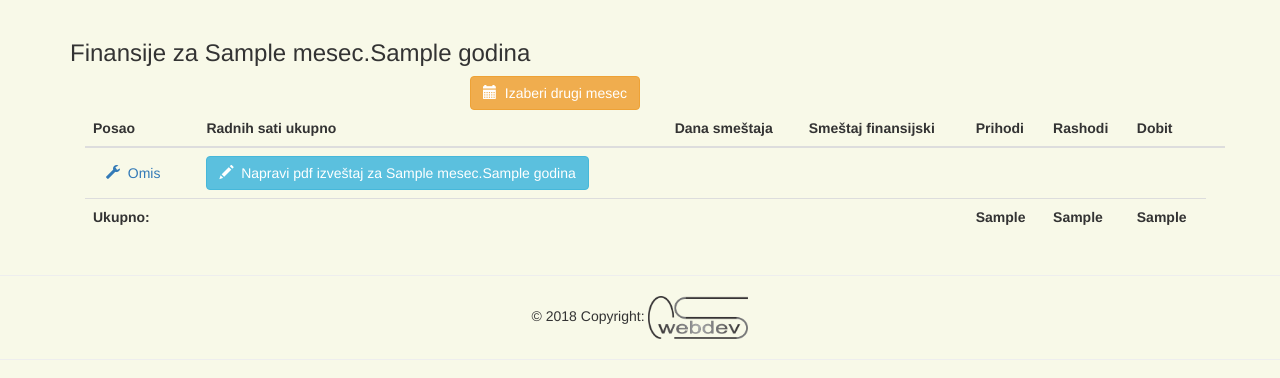
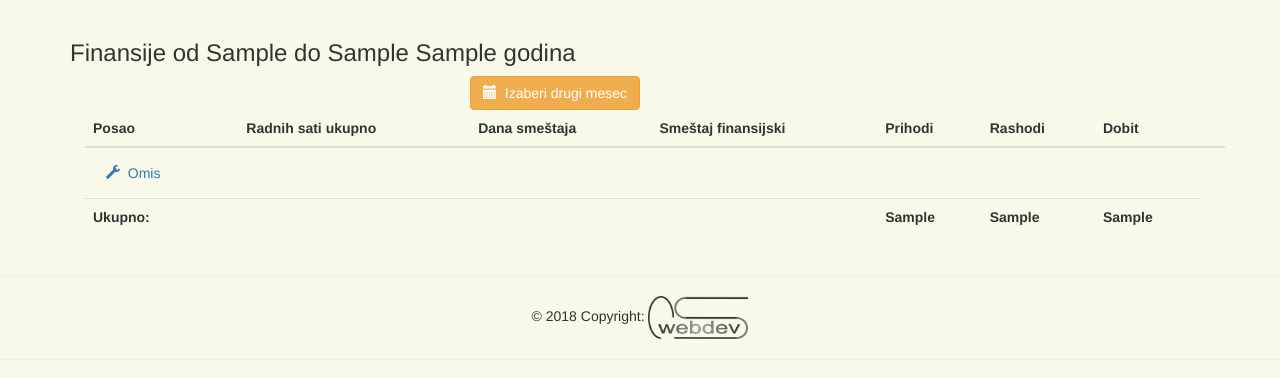
Before and after one commit to papulic/htwerke_heroku_deploy_version, a Django app: template projects/templates/projects/mesecni_izvod_finansije.html in a window 1280 px wide. Shown: the part 52-430 px from the top of the page. Run offline with Django 3.2, Linux system fonts and the light colour scheme; data comes from the database, SQL or seed files in the repository; tables that the repository leaves empty hold one stand-in row (values such as "Sample post"); the template is opened without the code that fills it: values that come from a table or form of the project are taken from there, most other values are stand-ins (such as "Sample title", 1, 10 or a date in 2020); some libraries are stand-ins or nearby versions.

Commit message:
Add files via upload

```diff
--- a/projects/templates/projects/mesecni_izvod_finansije.html
+++ b/projects/templates/projects/mesecni_izvod_finansije.html
@@ -4,10 +4,12 @@
 {% load staticfiles %}
 
 <div class="container">
-    {% if mesec == '0' %}
+    {% if od_meseca == '0' %}
     <h3>Finansije za {{ godina }} godinu</h3>
+    {% elif od_meseca == do_meseca %}
+    <h3>Finansije za {{ od_meseca }}.{{ godina }}</h3>
     {% else %}
-    <h3>Finansije za {{ mesec }}.{{ godina }}</h3>
+    <h3>Finansije od {{ od_meseca }} do {{ do_meseca }} {{ godina }}</h3>
     {% endif %}
     {% if messages %}
     <ul class="messages">
@@ -77,13 +79,15 @@
                     <td>{{ v }}</td>
                     {% endif %}
                     {% endfor %}
+                    {% if od_meseca == do_meseca and od_meseca != '0' %}
                     <td>
-                            <a href="{% url 'projects:pdf_posao_mesecni' posao.id mesec godina %}">
+                            <a href="{% url 'projects:pdf_posao_mesecni' posao.id od_meseca godina %}">
                                 <button type="button" class="btn btn-info">
-                                    <span class="glyphicon glyphicon-pencil"></span>&nbsp; Napravi pdf izveštaj za {{ mesec }}.{{ godina }}
+                                    <span class="glyphicon glyphicon-pencil"></span>&nbsp; Napravi pdf izveštaj za {{ od_meseca }}.{{ godina }}
                                 </button>
                             </a>
                         </td>
+                    {% endif %}
                 </tr>
                 {% endfor %}
                 <tr>
```
